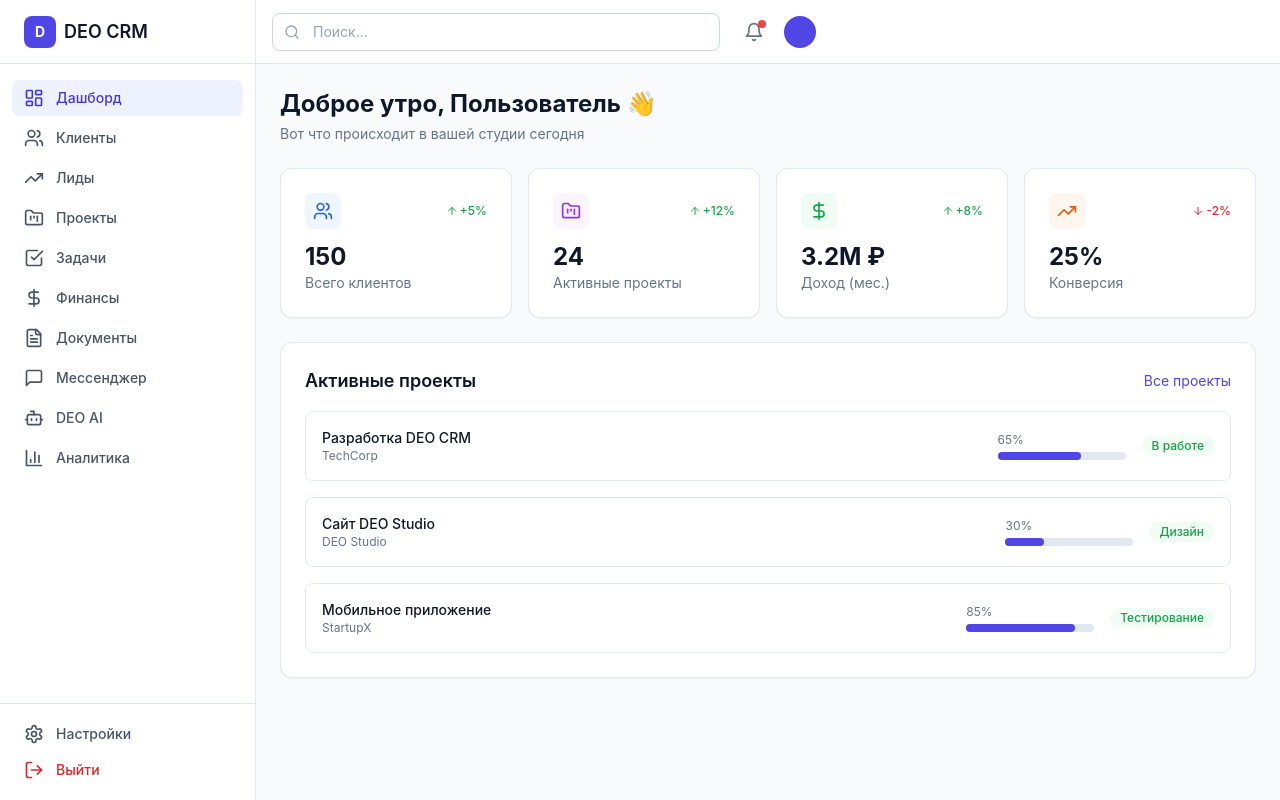
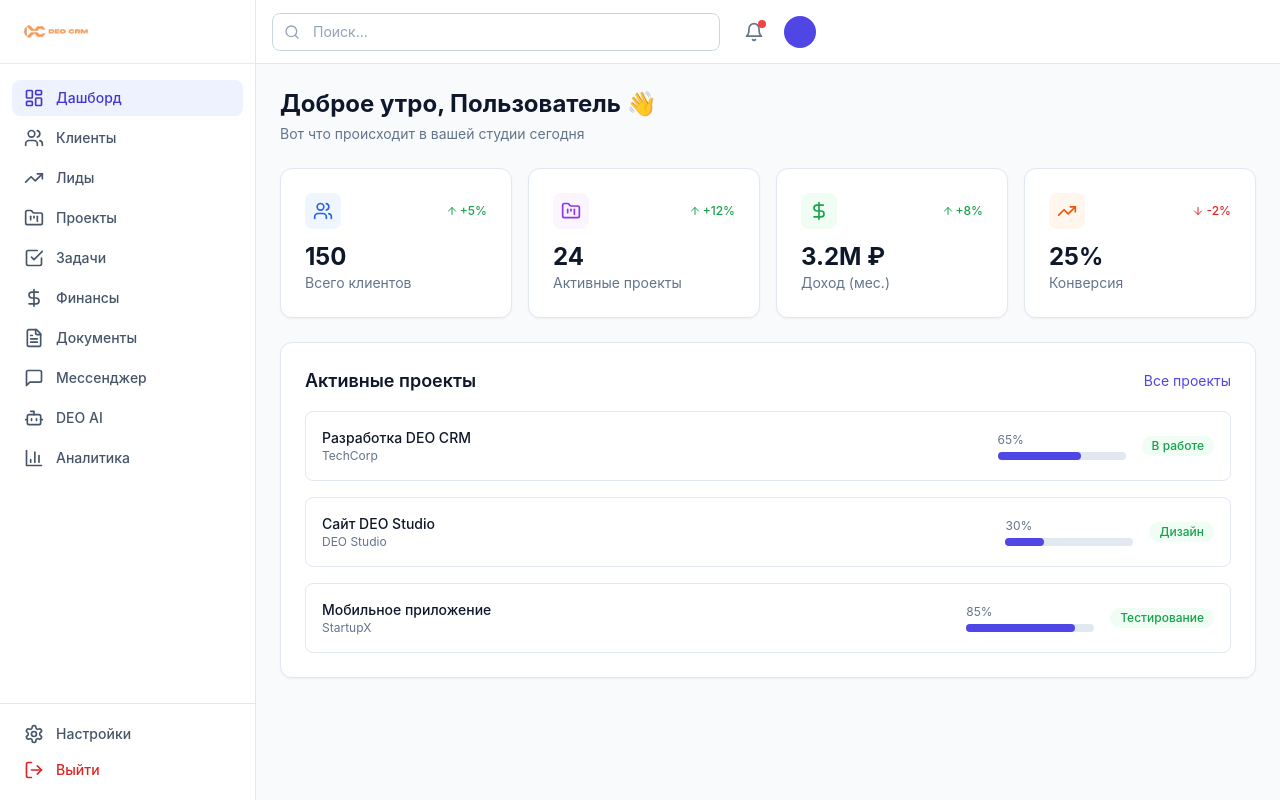
Before and after one commit to salievyt/DEO-CRM, a Next.js app in the folder frontend/: page /dashboard in a window 1280 px wide. Built offline with nearby package versions, Linux system fonts and the light colour scheme; no server answers.

Commit message:
feat: replace sidebar logo with image and add root redirect
- Replace D-letter logo icon with DEO_CRM_LOGO.png using Next.js Image

- Wrap logo in Link to / (redirects to dashboard)

- Add root / page that redirects to /dashboard

```diff
--- a/frontend/src/app/(dashboard)/layout.tsx
+++ b/frontend/src/app/(dashboard)/layout.tsx
@@ -2,6 +2,7 @@
 
 import { useState } from "react";
 import Link from "next/link";
+import Image from "next/image";
 import { usePathname } from "next/navigation";
 import { useAuth } from "@/hooks/useAuth";
 import { cn } from "@/lib/utils";
@@ -56,14 +57,17 @@ export default function DashboardLayout({
         )}
       >
         {/* Logo */}
-        <div className="flex h-16 items-center gap-2 border-b border-surface-200 px-6 dark:border-surface-700">
-          <div className="flex h-8 w-8 items-center justify-center rounded-lg bg-brand-600 text-sm font-bold text-white">
-            D
-          </div>
-          <span className="text-lg font-semibold text-surface-900 dark:text-white">
-            DEO CRM
-          </span>
-        </div>
+        <Link
+          href="/"
+          className="flex h-16 items-center gap-2 border-b border-surface-200 px-6 transition-opacity hover:opacity-80 dark:border-surface-700">
+          <Image
+            src="/images/DEO_CRM_LOGO.png"
+            alt="DEO CRM"
+            width={64}
+            height={64}
+            className="h-26 w- rounded-lg object-contain"
+          />
+        </Link>
 
         {/* Navigation */}
         <nav className="flex-1 space-y-1 overflow-y-auto px-3 py-4">
--- /dev/null
+++ b/frontend/src/app/page.tsx
@@ -0,0 +1,5 @@
+import { redirect } from "next/navigation";
+
+export default function RootPage() {
+  redirect("/dashboard");
+}
```
Also changed, not shown: frontend/public/images/DEO_CRM_LOGO.png (added), frontend/public/images/MADE_BY_DEO.png (added).
